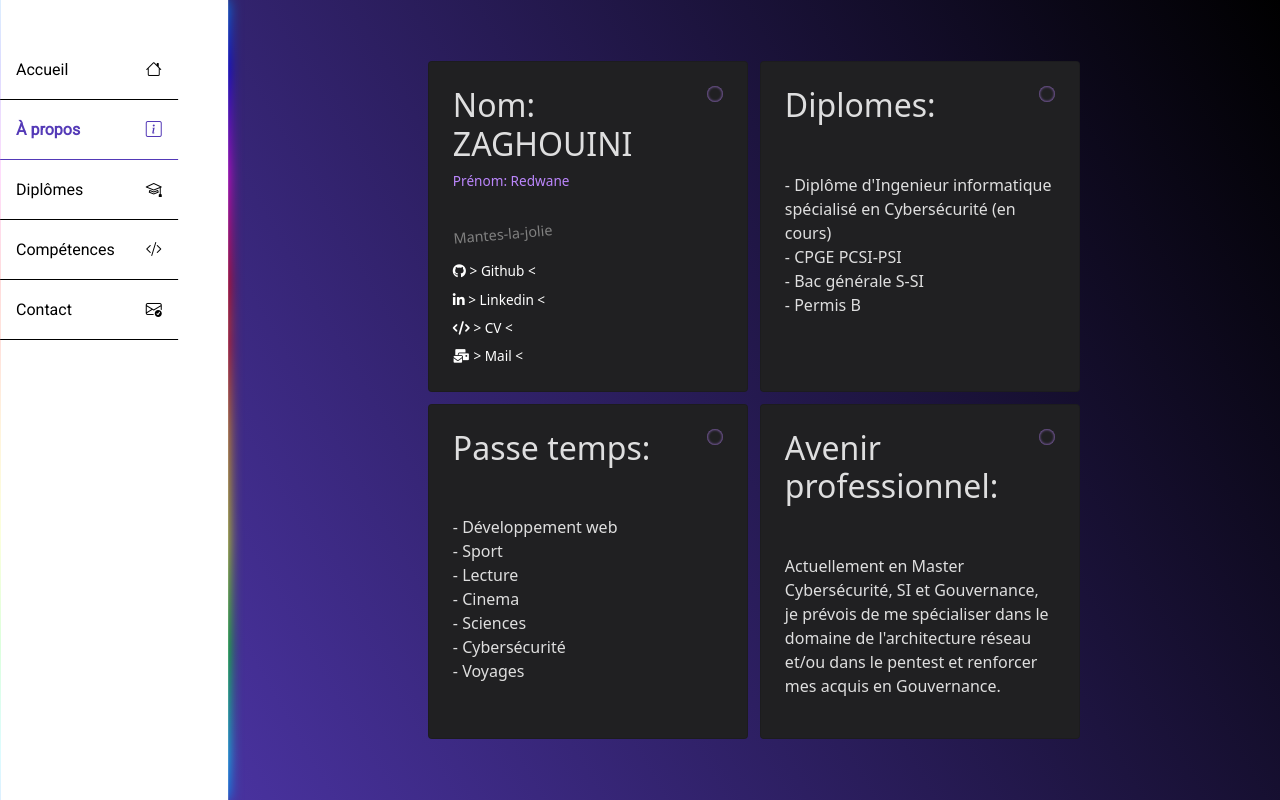
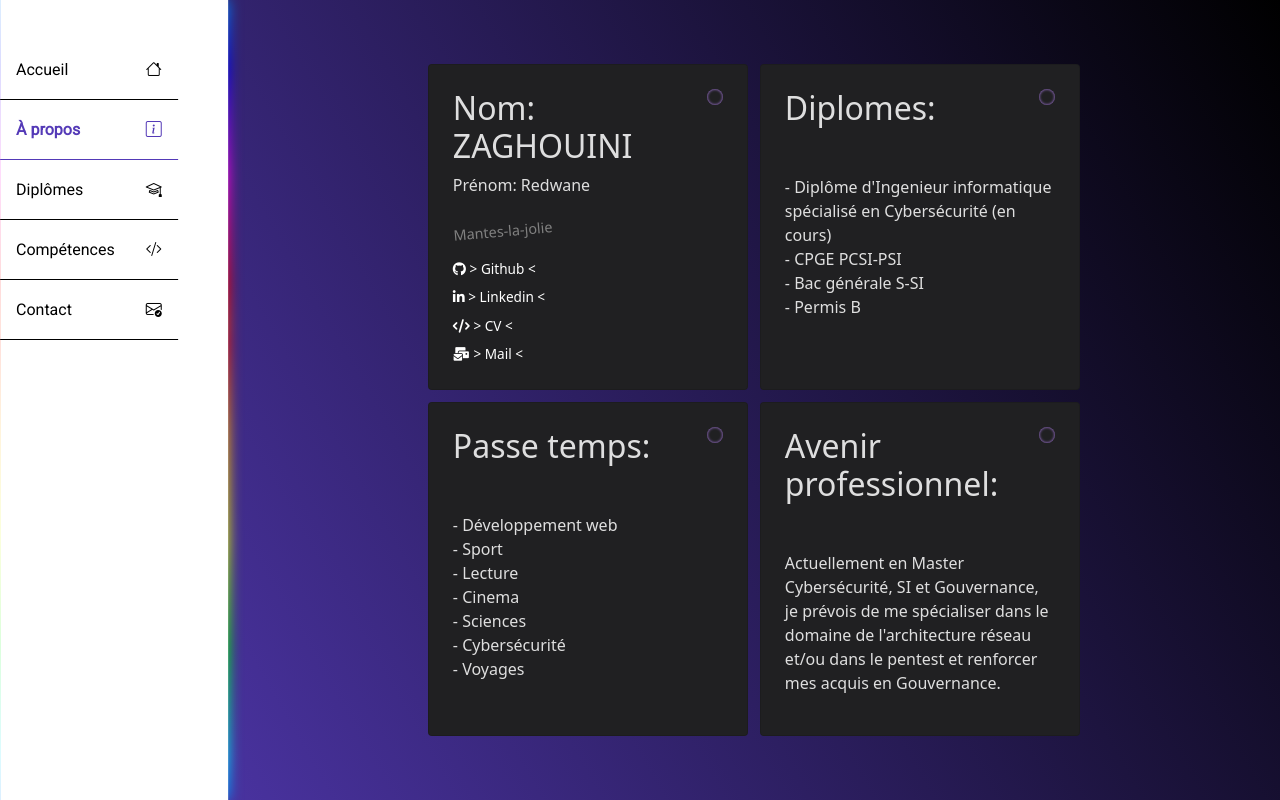
Before and after one commit to Zaynear/Portfolio-ZAGHOUINI-Redwane-main, a plain HTML site: page html/a_propos.html in a window 1280 px wide. Drawn offline with nearby package versions, Linux system fonts and the light colour scheme.

Commit message:
Update a_propos.html

```diff
--- a/html/a_propos.html
+++ b/html/a_propos.html
@@ -76,7 +76,7 @@
       <div class="cards">
         <div class="card card-one">
           <h2 class="card-title">Nom: ZAGHOUINI</h2>
-          <p class="date">Prénom:   Redwane</p>
+          <p class="Nom">Prénom:   Redwane</p>
           <p class="description">Mantes-la-jolie</p>
           <p class="lien"> <a href="https://github.com/Zaynear" target="_blank"> <i class="fa-brands fa-github"></i> > Github < </a></p>
           <p class="lien"> <a href="https://www.linkedin.com/in/redwane-zaghouini-71aa3321b/" target="_blank"> <i class="fa fa-linkedin" aria-hidden="true"></i> > Linkedin < </a></p>
```
